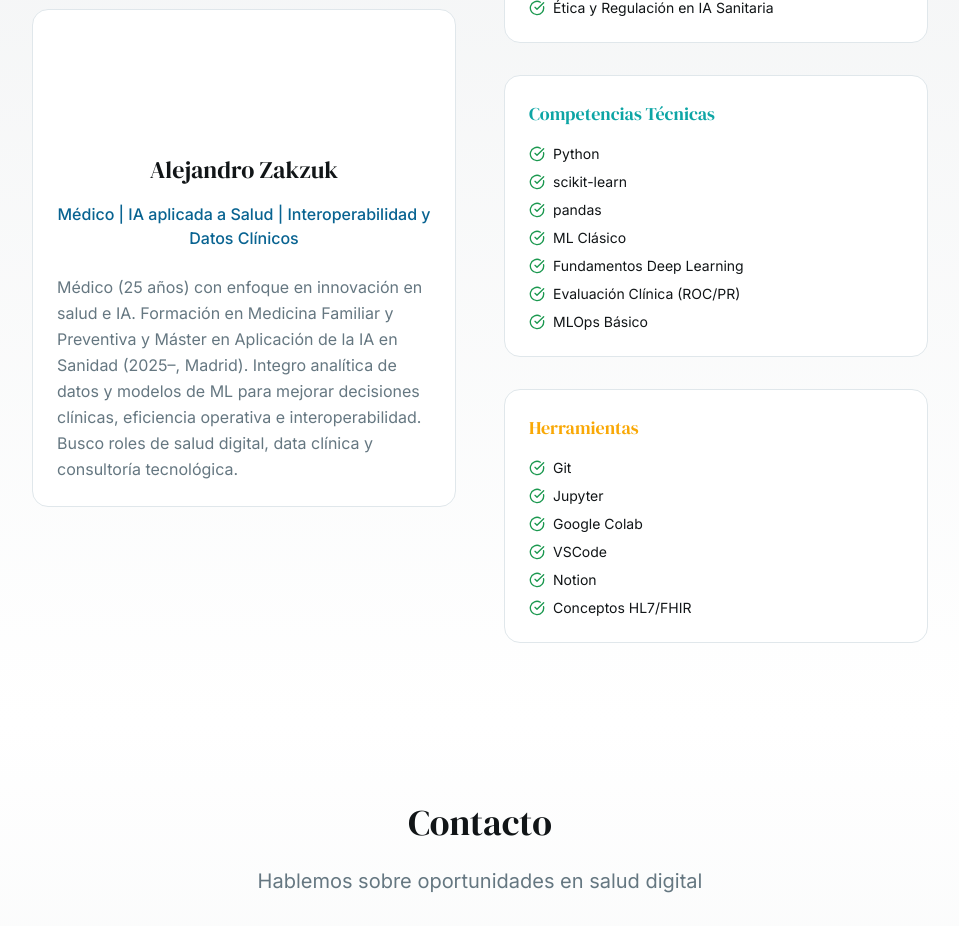
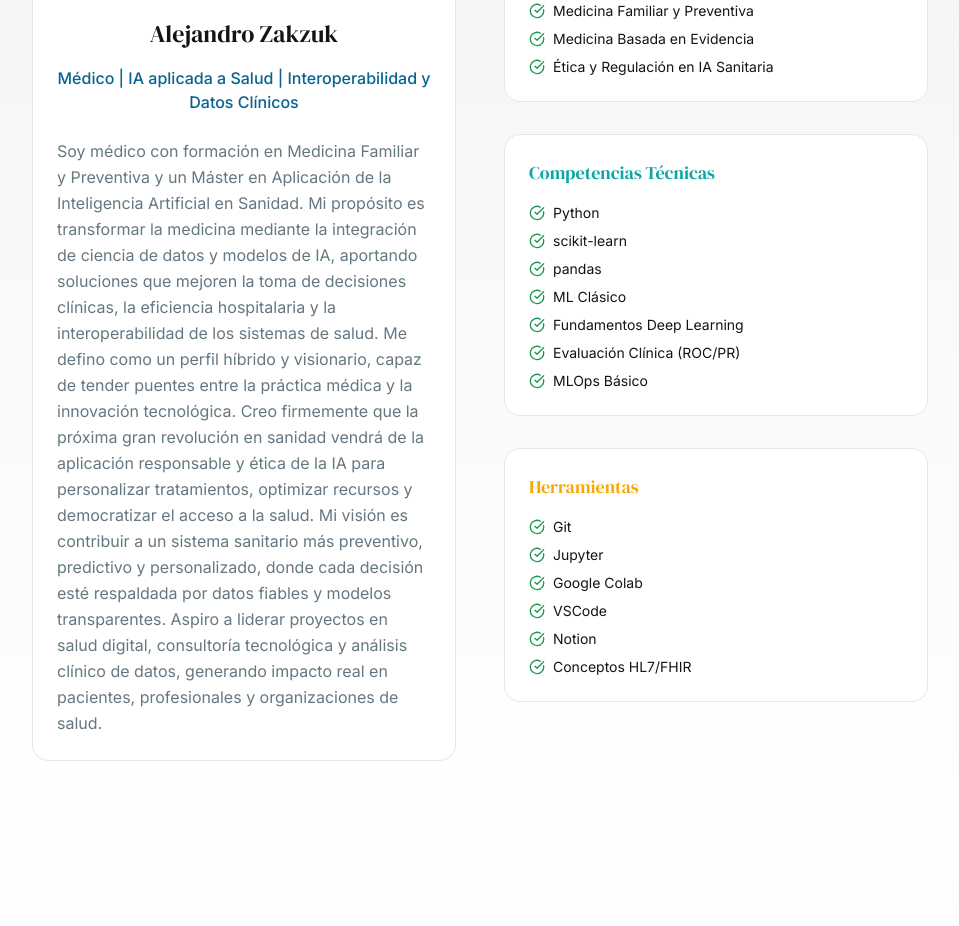
Before and after one commit to Aram9574/med-ia-hub, a React (Vite) app: page / in a window 1280 px wide. Shown: the part 2320-3246 px from the top of the page, without its empty margins (160-1119 px from the left). Built offline with nearby package versions, Linux system fonts and the light colour scheme.

Commit message:
Update About section content
Update the bio in the About section with the provided text.

```diff
--- a/src/data/content.ts
+++ b/src/data/content.ts
@@ -65,8 +65,8 @@ export const personalInfo = {
   linkedin: "https://www.linkedin.com/in/aram-profile",
   github: "https://github.com/Aram9574",
   bio: {
-    es: "Médico (25 años) con enfoque en innovación en salud e IA. Formación en Medicina Familiar y Preventiva y Máster en Aplicación de la IA en Sanidad (2025–, Madrid). Integro analítica de datos y modelos de ML para mejorar decisiones clínicas, eficiencia operativa e interoperabilidad. Busco roles de salud digital, data clínica y consultoría tecnológica.",
-    en: "Physician (25 years old) focused on health innovation and AI. Training in Family and Preventive Medicine and Master's in AI Application in Healthcare (2025–, Madrid). I integrate data analytics and ML models to improve clinical decisions, operational efficiency, and interoperability. Seeking roles in digital health, clinical data, and technology consulting."
+    es: "Soy médico con formación en Medicina Familiar y Preventiva y un Máster en Aplicación de la Inteligencia Artificial en Sanidad. Mi propósito es transformar la medicina mediante la integración de ciencia de datos y modelos de IA, aportando soluciones que mejoren la toma de decisiones clínicas, la eficiencia hospitalaria y la interoperabilidad de los sistemas de salud. Me defino como un perfil híbrido y visionario, capaz de tender puentes entre la práctica médica y la innovación tecnológica. Creo firmemente que la próxima gran revolución en sanidad vendrá de la aplicación responsable y ética de la IA para personalizar tratamientos, optimizar recursos y democratizar el acceso a la salud. Mi visión es contribuir a un sistema sanitario más preventivo, predictivo y personalizado, donde cada decisión esté respaldada por datos fiables y modelos transparentes. Aspiro a liderar proyectos en salud digital, consultoría tecnológica y análisis clínico de datos, generando impacto real en pacientes, profesionales y organizaciones de salud.",
+    en: "I am a physician with training in Family and Preventive Medicine and a Master's in Application of Artificial Intelligence in Healthcare. My purpose is to transform medicine through the integration of data science and AI models, providing solutions that improve clinical decision-making, hospital efficiency, and health systems interoperability. I define myself as a hybrid and visionary profile, capable of bridging medical practice and technological innovation. I firmly believe that the next great revolution in healthcare will come from the responsible and ethical application of AI to personalize treatments, optimize resources, and democratize access to health. My vision is to contribute to a more preventive, predictive, and personalized healthcare system, where every decision is backed by reliable data and transparent models. I aspire to lead projects in digital health, technology consulting, and clinical data analysis, generating real impact on patients, professionals, and health organizations."
   }
 };
 
```
